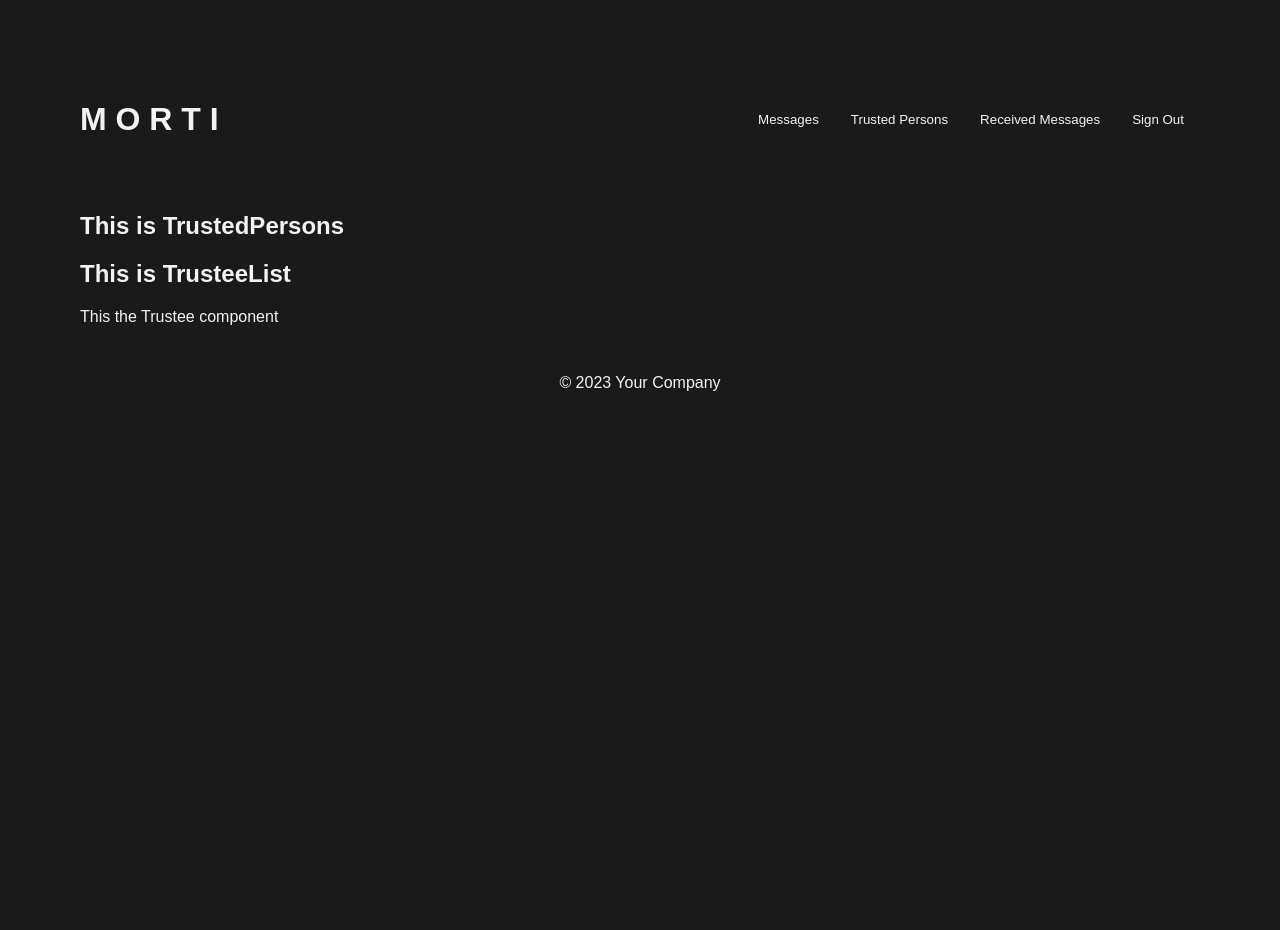
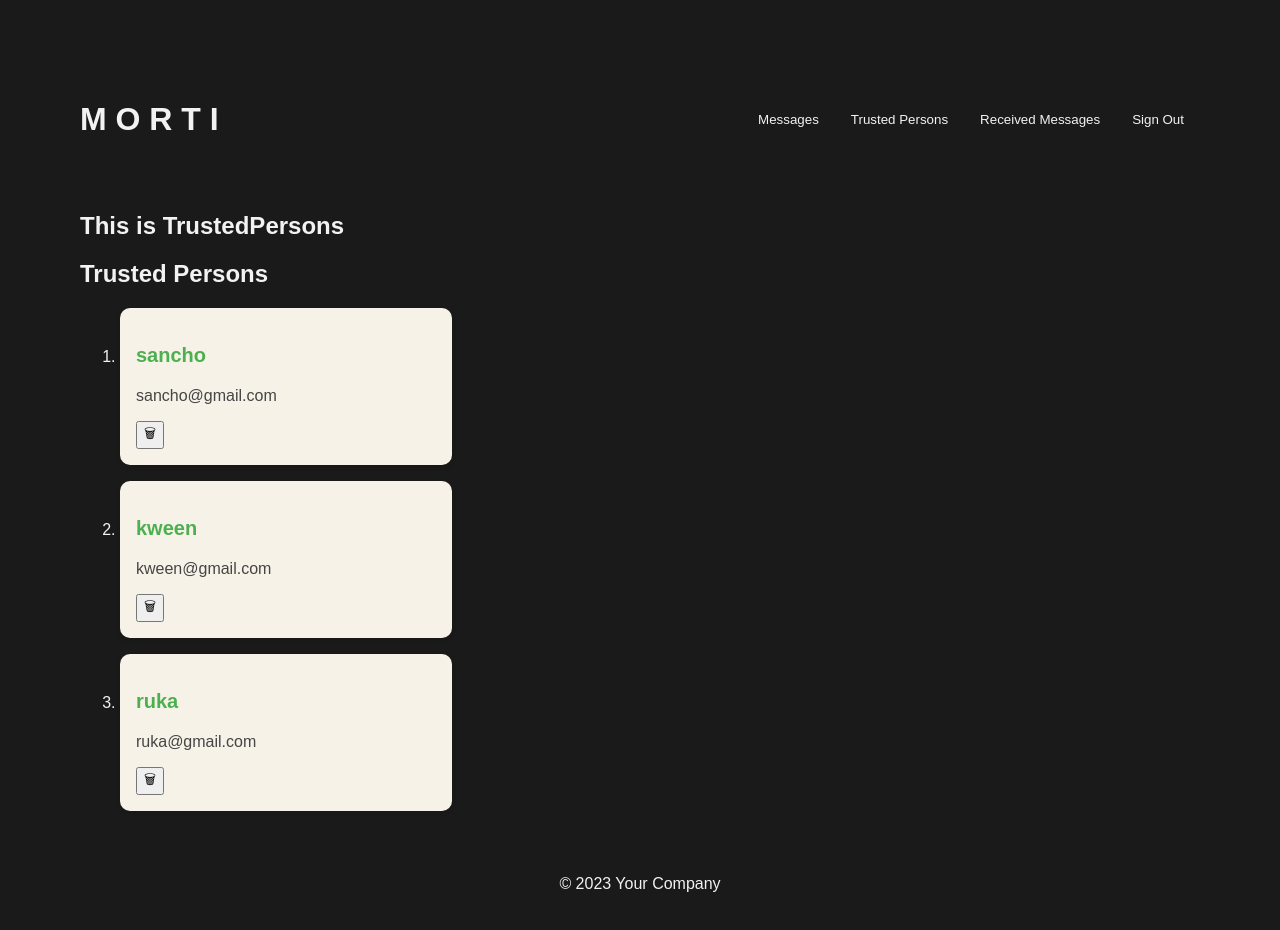
Before and after one commit to secasti/morti-frontend, a React (Create React App) app: page / in a window 1280 px wide. Both pictures are taken after a click on the button "Trusted Persons". Shown: the top 930 px of the page. Before the commit the page ends 800 px from the top, so only its background shows below. Built offline with nearby package versions, Linux system fonts and the light colour scheme.

Commit message:
Render list of trustees

```diff
--- a/src/App.js
+++ b/src/App.js
@@ -2,7 +2,7 @@
 import { useState, useEffect } from 'react';
 import axios from 'axios';
 import './App.css';
-import TrustedPersons from './components/TrustedPersons';
+import TrusteePage from './components/TrusteePage';
 import MessageList from './components/MessageList';
 import ReceivedMessageList from './components/ReceivedMessageList';
 import MessagePage from './components/MessagePage';
@@ -99,9 +99,27 @@ function App() {
   const [isAuthenticated, setIsAuthenticated] = useState(true);
 
 // Function to add a new message to MESSAGE_DATA
-const addMessage = (newMessage) => {
+  const addMessage = (newMessage) => {
   setMessages([...messages, newMessage]);
 };
+
+// Function to add a new trustee to TRUSTEE_DATA
+  const addTrustee = (newTrustee) => {
+  setTrustees([...trustees, newTrustee]);
+};
+
+  const getReceivedMessages = (response) => {
+  const newMessages = response.map((message) => {
+    return {
+      'received_user_id': message.received_user_id,
+      'received_title': message.received_title,
+      'received_text': message.received_text,
+      'received_recipient_id': message.received_recipient_id,
+      'received_is_sent': message.received_is_sent
+    }
+  })
+setReceivedMessages(RECEIVED_MESSAGE_DATA);
+}
 
   // Function to set active component
   const setActive = (componentIndex) => {
@@ -133,18 +151,7 @@ const addMessage = (newMessage) => {
       </div>
     );
   }
-  const getReceivedMessages = (response) => {
-      const newMessages = response.map((message) => {
-        return {
-          'received_user_id': message.received_user_id,
-          'received_title': message.received_title,
-          'received_text': message.received_text,
-          'received_recipient_id': message.received_recipient_id,
-          'received_is_sent': message.received_is_sent
-        }
-      })
-    setReceivedMessages(RECEIVED_MESSAGE_DATA);
-  }
+
   // If authenticated, show the main content based on the active component
   return (
     <div className="App">
@@ -165,9 +172,11 @@ const addMessage = (newMessage) => {
         {activeComponent === 1 && (
           <MessagePage messages={messages} addMessage={addMessage} />
         )}
-        {/* I thought we were doing one container for lists and smaller components? */}
         {activeComponent === 2 && (
-          <TrustedPersons trustees={trustees}/>
+          <TrusteePage
+          trustees={trustees}
+          addTrustee={addTrustee}
+          />
         )}
         {activeComponent === 3 && (
           <ReceivedMessageList
--- a/src/components/Trustee.js
+++ b/src/components/Trustee.js
@@ -5,8 +5,10 @@ import './Trustee.css';
 const Trustee = (props) => {
 
     return (
-        <section>
-            This the Trustee component
+        <section className='single-msg'>
+            <h3 className='msg-title'> {props.trustee_name} </h3>
+            <p className='msg-text'> {props.trustee_email} </p>
+            <button onClick={console.log('pressed delete a trustee!')}>🗑</button>
         </section>
     );
 };
--- a/src/components/TrusteeList.js
+++ b/src/components/TrusteeList.js
@@ -3,11 +3,28 @@ import PropTypes from 'prop-types';
 import Trustee from './Trustee';
 import './TrusteeList.css';
 
-const TrusteeList = () => {
+const TrusteeList = (props) => {
+
+    const trustees = props.trustees;
+
+    const getTrusteesJSX = (trustees) => {
+        return trustees.map((trustee) => {
+            return (
+                <li key={trustee.trustee_id}>
+                    <Trustee
+                        trustee_id={trustee.trustee_id}
+                        trustee_name={trustee.trustee_name}
+                        trustee_email={trustee.trustee_email}
+                    ></Trustee>
+                </li>
+            );
+        });
+    };
+
     return (
         <section>
-            <h2>This is TrusteeList</h2>
-            <Trustee></Trustee>
+            <h2>Trusted Persons </h2>
+            <ol>{getTrusteesJSX(trustees)}</ol>
         </section>
     );
 };
--- /dev/null
+++ b/src/components/TrusteePage.js
@@ -0,0 +1,19 @@
+import React from 'react';
+import PropTypes from 'prop-types';
+import TrusteeList from './TrusteeList';
+import './TrusteePage.css';
+
+const TrustedPersons = ({trustees}) => {
+    return (
+        <section>
+            <h2>This is  TrustedPersons</h2>
+            <div>
+                <TrusteeList trustees={trustees}></TrusteeList>
+            </div>
+            <div>
+            </div>
+        </section>
+    );
+};
+
+export default TrustedPersons;
```
Also changed, not shown: src/components/TrusteePage.css (added).
